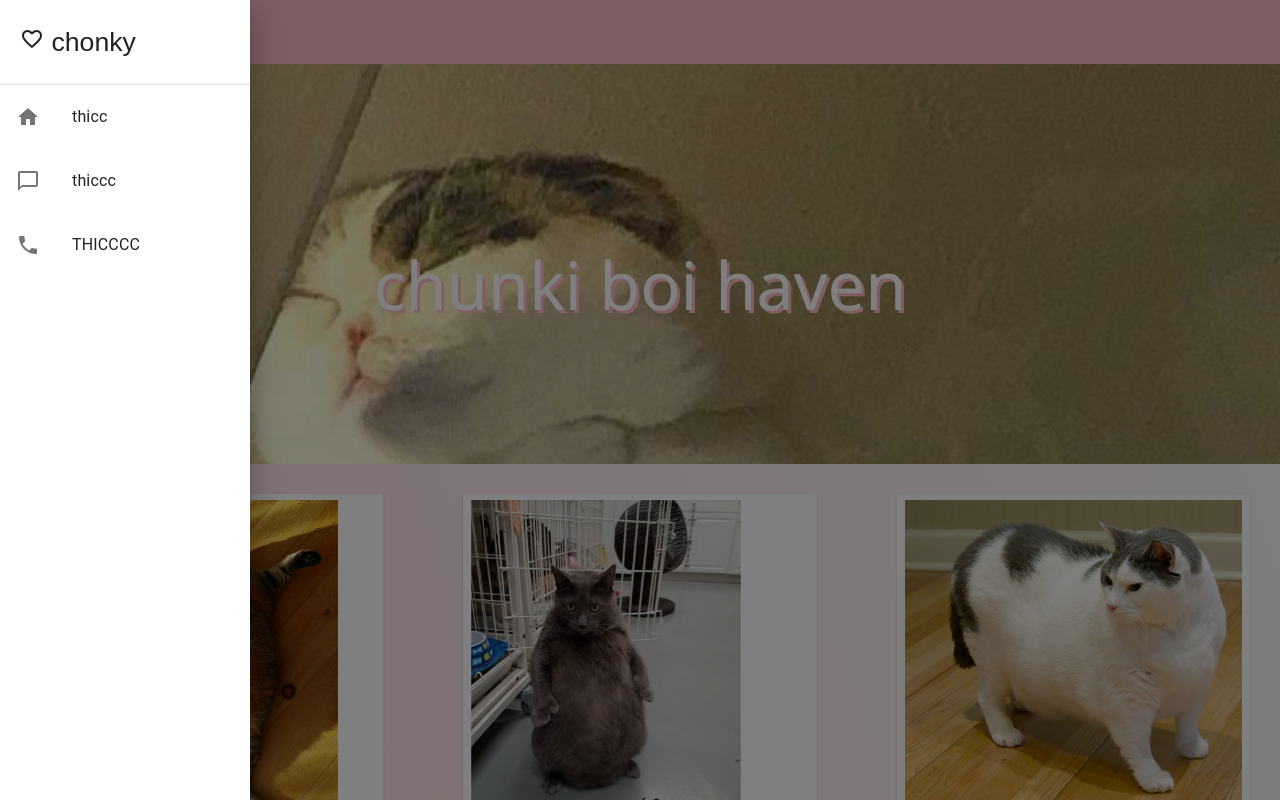
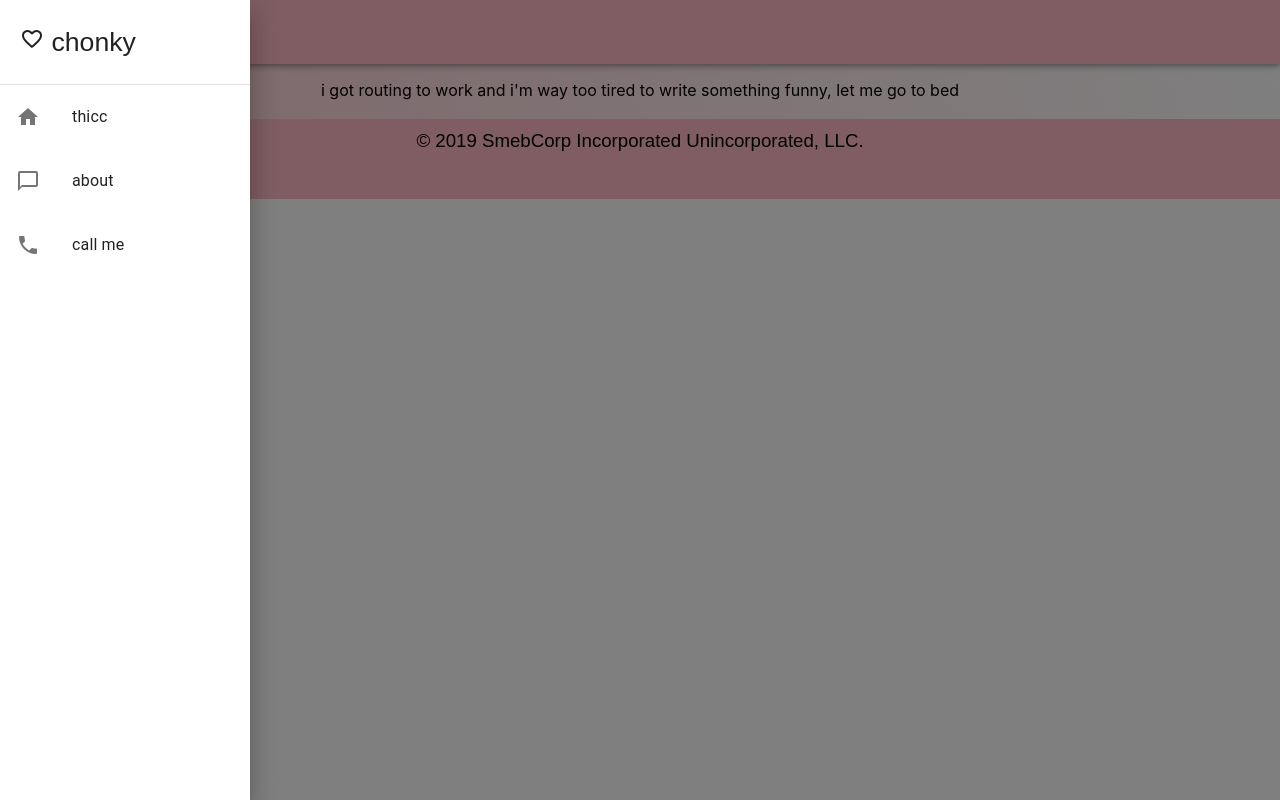
Before and after one commit to smeebear/chonk-store, a React (Create React App) app: page /about in a window 1280 px wide. Both pictures are taken after a click on the button "menu". Shown: the top 800 px of the page. Built offline with nearby package versions, Linux system fonts and the light colour scheme; the HTML template or start-up script is replaced by a standard one.

Commit message:
routes work

```diff
--- a/package.json
+++ b/package.json
@@ -8,6 +8,7 @@
     "react": "^16.8.6",
     "react-dom": "^16.8.6",
     "react-parallax": "^2.2.0",
+    "react-router-dom": "^5.0.1",
     "react-scripts": "3.0.1",
     "react-scroll-parallax": "^2.1.2",
     "styled-components": "^4.3.2"
--- a/src/App.js
+++ b/src/App.js
@@ -1,5 +1,6 @@
 import React from 'react';
 import './App.css';
+import { BrowserRouter as Router, Route } from 'react-router-dom';
 import NavBar from './components/NavBar';
 import BannerImage from './components/BannerImage';
 import { createMuiTheme} from '@material-ui/core/styles';
@@ -7,8 +8,9 @@ import { ThemeProvider } from '@material-ui/styles';
 import Footer from './components/Footer';
 import Cats from './components/Cats';
 import Dogs from './components/Dogs';
-import banner from './img/banner.jpg'
-import banner2 from './img/banner2.jpg'
+import About from './components/About';
+import banner from './img/banner.jpg';
+import banner2 from './img/banner2.jpg';
 
 const theme = createMuiTheme({
   palette: {
@@ -20,9 +22,12 @@ const theme = createMuiTheme({
 
 function App() {
   return (
+    <Router>
       <div className="App">
         <ThemeProvider theme={ theme }>
           <NavBar title="chonky" />
+          <Route exact path='/' render={props => (
+            <React.Fragment>
               <BannerImage img={banner} title="chunki boi haven" />
               <div className="App-home" >
                 <Cats />
@@ -31,9 +36,13 @@ function App() {
               <div className="App-home" >
                 <Dogs />
               </div>
+            </React.Fragment>
+          )} />
+          <Route path='/about' component={About}/>
           <Footer />
         </ThemeProvider>
       </div>
+    </Router>
   );
 }
 
--- /dev/null
+++ b/src/components/About.js
@@ -0,0 +1,13 @@
+import React, { Component } from 'react'
+
+export class About extends Component {
+    render() {
+        return (
+            <div>
+                <p style={{textAlign: 'center'}} >i got routing to work and i'm way too tired to write something funny, let me go to bed</p>
+            </div>
+        )
+    }
+}
+
+export default About
--- a/src/components/NavBar.js
+++ b/src/components/NavBar.js
@@ -16,6 +16,7 @@ import ChatBubbleOutline from '@material-ui/icons/ChatBubbleOutline';
 import ListItemIcon from '@material-ui/core/ListItemIcon';
 import ListItemText from '@material-ui/core/ListItemText';
 import styled from 'styled-components';
+import { Link } from 'react-router-dom';
 
 const useStyles = makeStyles(theme => ({
   root: {
@@ -68,21 +69,21 @@ export default function NavBar(props) {
       </MenuHead>
       <Divider />
       <List>
-        <ListItem button key={'Home'}>
+        <ListItem button component={Link} to='/'>
           <ListItemIcon><Home /></ListItemIcon>
           <ListItemText primary={'thicc'} />
         </ListItem>
       </List>
       <List>
-        <ListItem button key={'About'}>
+        <ListItem button component={Link} to='/about'>
           <ListItemIcon><ChatBubbleOutline /></ListItemIcon>
-          <ListItemText primary={'thiccc'} />
+          <ListItemText primary={'about'} />
         </ListItem>
       </List>
       <List>
-        <ListItem button key={'Contact Us'}>
+        <ListItem button component={Link} to='/contact'>
           <ListItemIcon><Phone /></ListItemIcon>
-          <ListItemText primary={'THICCCC'} />
+          <ListItemText primary={'call me'} />
         </ListItem>
       </List>
     </div>
```
Also changed, not shown: 1 other file (tests, documents, lock files or other folders). Lines whose indentation alone changed are shown as unchanged.
